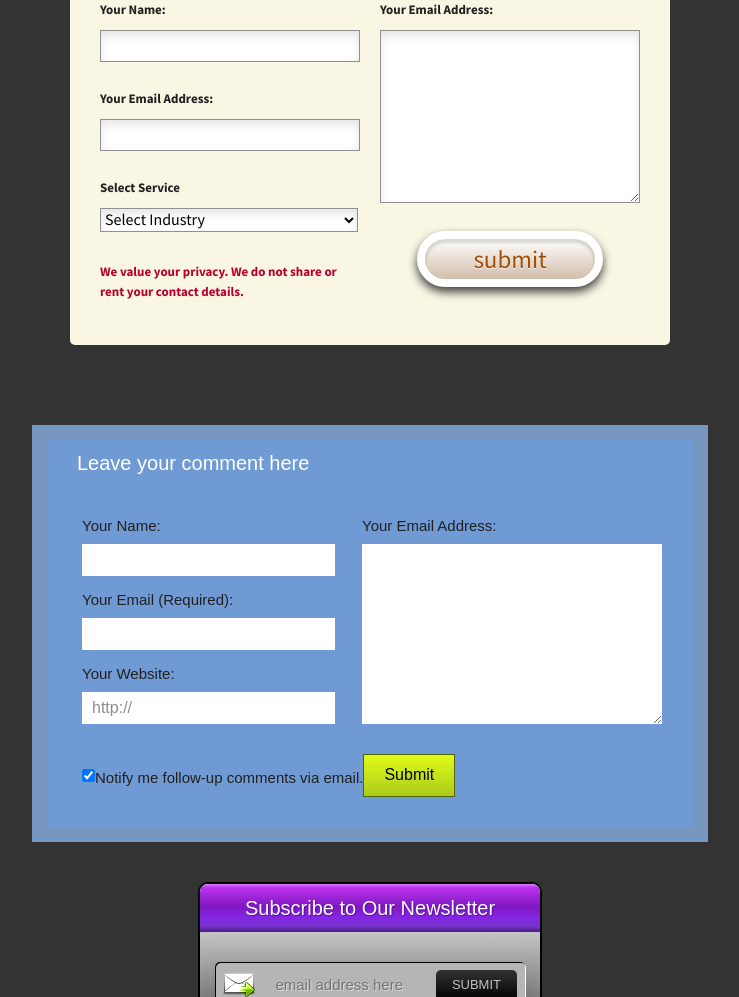
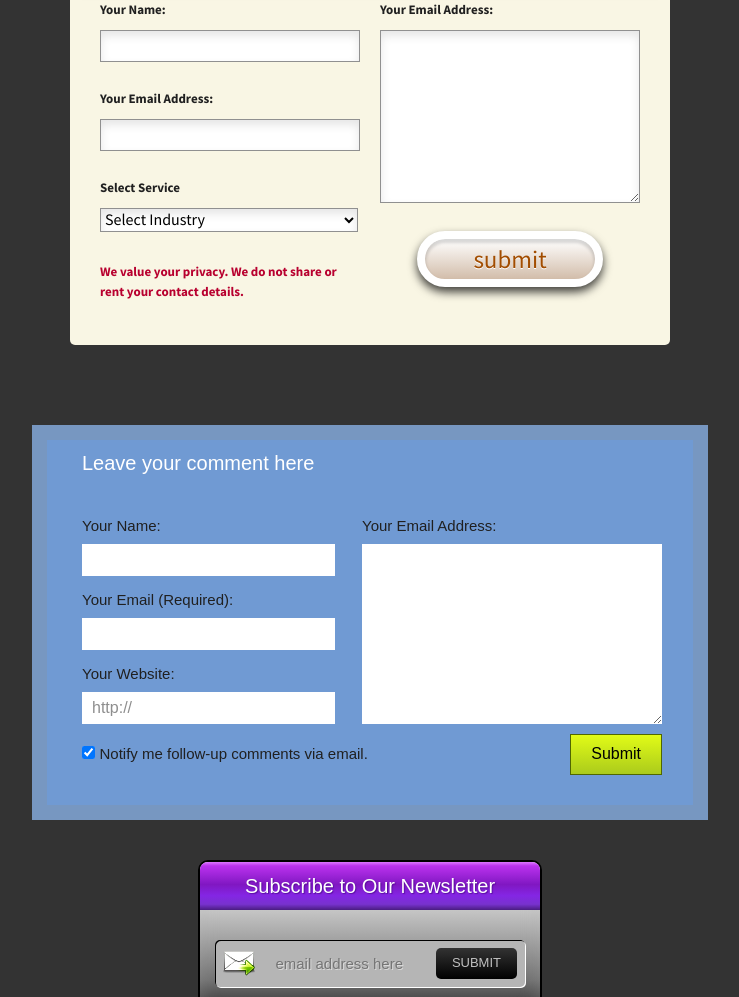
Before and after one commit to v-vovk/GH-HW-5-1, a plain HTML site: page index.html in a window 1280 px wide. Shown: the part 201-1198 px from the top of the page, without its empty margins (270-1009 px from the left). Drawn offline with Linux system fonts and the light colour scheme.

Commit message:
complete all task

```diff
--- a/assets/css/style.css
+++ b/assets/css/style.css
@@ -128,7 +128,7 @@ h1 {
   font-size: 20px;
   font-weight: 400;
   margin: 0;
-  padding: 12px 30px;
+  padding: 12px 35px;
 }
 
 .leave-your-comment-here .form-inputs {
@@ -136,7 +136,7 @@ h1 {
   width: 100%;
   display: flex;
   justify-content: space-between;
-  margin: 30px 35px;
+  margin: 30px 35px 0;
 }
 
 .leave-your-comment-here fieldset {
@@ -204,9 +204,10 @@ h1 {
 .leave-your-comment-here .bottom-info {
   max-width: 580px;
   width: 100%;
-  margin: 30px 35px;
+  margin: 10px 35px 30px;
   display: flex;
-  flex-direction: row;
+  justify-content: space-between;
+  align-items: center;
 }
 
 .leave-your-comment-here .bottom-info input[type=submit] {
@@ -285,3 +286,4 @@ h1 {
   width: 100%;
   margin-bottom: 40px;
 }
+/* end 3-rd form */
--- a/index.html
+++ b/index.html
@@ -51,11 +51,13 @@
                     <textarea type="text" id="text-area-form-2" class="center"></textarea>
                 </fieldset>
             </div>
-            <fieldset class="bottom-info">
-                <input type="checkbox" id="notify" checked>
-                <label for="notify">Notify me follow-up comments via email.</label>
+            <div class="bottom-info">
+                <div>
+                    <input type="checkbox" id="notify" checked>
+                    <label for="notify">Notify me follow-up comments via email.</label>
+                </div>
                 <input type="submit" value="Submit">
-            </fieldset>
+            </div>
         </form>
         <form action="#" method="post" class="subscribe">
             <h2>Subscribe to Our Newsletter</h2>
```
